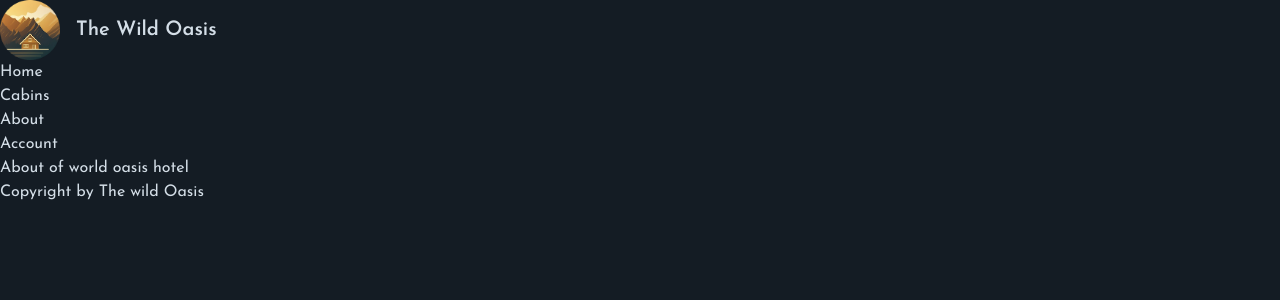
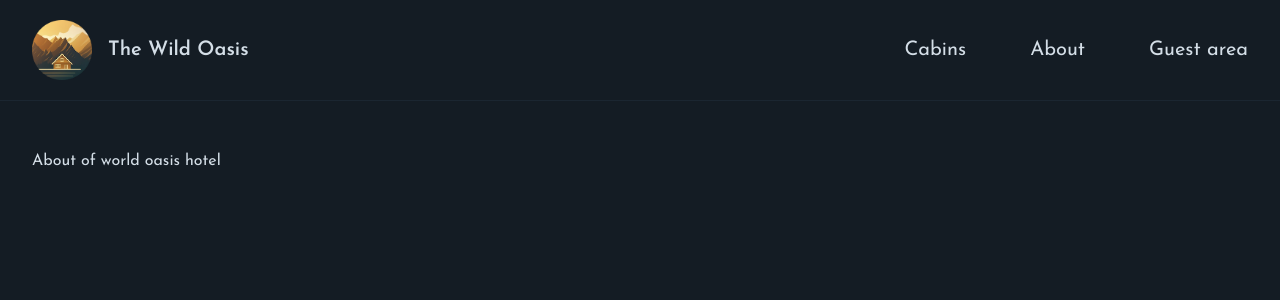
Before and after one commit to pimanzi/wild-oasis-webapp, a Next.js app: page /about in a window 1280 px wide. Shown: the top 300 px of the page. Built offline with nearby package versions, Linux system fonts and the light colour scheme.

Commit message:
styling the navigation

```diff
--- a/app/_components/Navigation.jsx
+++ b/app/_components/Navigation.jsx
@@ -1,23 +1,26 @@
-import Link from 'next/link';
-
 export default function Navigation() {
   return (
-    <ul>
+    <nav className="z-10 text-xl">
+      <ul className="flex gap-16 items-center">
         <li>
-        <Link href="/">Home</Link>
+          <a href="/cabins" className="hover:text-accent-400 transition-colors">
+            Cabins
+          </a>
         </li>
-
         <li>
-        <Link href="/cabins">Cabins</Link>
+          <a href="/about" className="hover:text-accent-400 transition-colors">
+            About
+          </a>
         </li>
-
         <li>
-        <Link href="/about">About</Link>
-      </li>
-
-      <li>
-        <Link href="/account">Account</Link>
+          <a
+            href="/account"
+            className="hover:text-accent-400 transition-colors"
+          >
+            Guest area
+          </a>
         </li>
       </ul>
+    </nav>
   );
 }
--- a/app/layout.jsx
+++ b/app/layout.jsx
@@ -2,6 +2,7 @@ import Logo from '@/app/_components/Logo';
 import Navigation from '@/app/_components/Navigation';
 import '@//app/_styles/globals.css';
 import { Josefin_Sans } from 'next/font/google';
+import Header from './_components/Header';
 export const metadata = {
   // title: 'Wild Oasis',
   title: {
@@ -20,16 +21,12 @@ export default function RootLayout({ children }) {
   return (
     <html lang="en">
       <body
-        className={`${josefin.className} min-h-screen bg-primary-950 text-primary-100`}
+        className={`${josefin.className}  flex flex-col min-h-screen bg-primary-950 text-primary-100`}
       >
-        <header>
-          <Logo></Logo>
-          <Navigation></Navigation>
-        </header>
-
-        <main>{children}</main>
-
-        <footer>Copyright by The wild Oasis</footer>
+        <Header></Header>
+        <div className="flex-1 px-8 py-12">
+          <main className="max-w-7xl mx-auto">{children}</main>
+        </div>
       </body>
     </html>
   );
```
Also changed, not shown: starter/components/Navigation.js (deleted, +0 -26 lines), app/_components/Header.jsx (renamed from starter/components/Header.js). Lines whose indentation alone changed are shown as unchanged.
